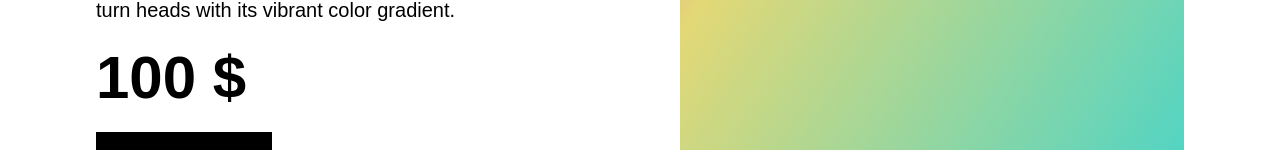
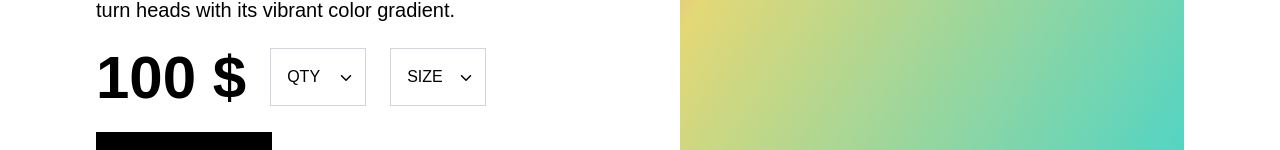
Before and after one commit to L1ndseyHerman/tailwindcss-shoes, a React (Vite) app: page / in a window 1280 px wide. Shown: the part 576-726 px from the top of the page. Built offline with nearby package versions, Linux system fonts and the light colour scheme.

Commit message:
Caught up thru vid 22: Select

```diff
--- /dev/null
+++ b/src/components/Select.jsx
@@ -0,0 +1,24 @@
+import { IoIosArrowDown } from "react-icons/io";
+
+export function Select({ title, options }) {
+  return (
+    <div className="relative">
+      <select
+        defaultValue=""
+        className="w-24 appearance-none border border-gray-300 bg-white p-4"
+      >
+        <option value="" disabled hidden>
+          {title}
+        </option>
+        {options.map((option) => (
+          <option key={option} value={option}>
+            {option}
+          </option>
+        ))}
+      </select>
+      <div className="flex-center absolute inset-y-0 right-0 pr-3">
+        <IoIosArrowDown />
+      </div>
+    </div>
+  );
+}
--- a/src/components/ShoeDetail.jsx
+++ b/src/components/ShoeDetail.jsx
@@ -1,4 +1,6 @@
 import nike1 from "../assets/n1-min.png";
+import { QTY, SIZES } from "../constant";
+import { Select } from "./Select";
 
 export function ShoeDetail() {
   return (
@@ -19,8 +21,12 @@ export function ShoeDetail() {
             "The Nike Air Max 270 is a lifestyle shoe that's sure to turn heads with its vibrant color gradient."
           }
         </div>
-        <div className="text-3xl font-extrabold md:text-6xl">
-          100 $
+        <div className="flex space-x-6">
+          <div className="text-3xl font-extrabold md:text-6xl">
+            100 $
+          </div>
+          <Select title={"QTY"} options={QTY} />
+          <Select title={"SIZE"} options={SIZES} />
         </div>
         {/* Shoe buttons and links */}
         <div className="space-x-10">
--- /dev/null
+++ b/src/constant.js
@@ -0,0 +1,2 @@
+export const SIZES = [41, 42, 43, 44, 45, 46, 47];
+export const QTY = [1, 2, 3, 4, 5];
```
Also changed, not shown: .eslintrc.cjs.
